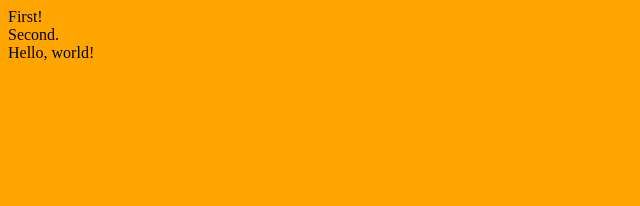
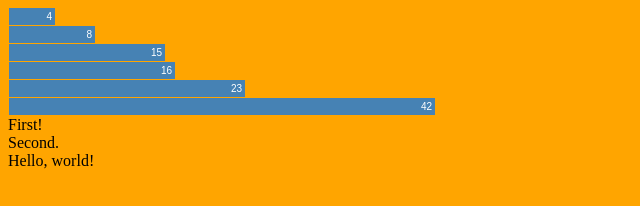
Before and after one commit to leneehe/D3-bar-chart, a plain HTML site: page index.html in a window 1280 px wide. Shown: the whole page, without its empty margins (0-640 px from the left). Drawn offline with Linux system fonts and the light colour scheme.

Commit message:
code a chart manually

```diff
--- a/index.html
+++ b/index.html
@@ -8,6 +8,13 @@
     <script type="text/javascript" src="script.js"></script>
   </head>
   <body>
-    <div class="chart"></div>
+    <div class="chart">
+      <div style="width: 40px;">4</div>
+      <div style="width: 80px;">8</div>
+      <div style="width: 150px;">15</div>
+      <div style="width: 160px;">16</div>
+      <div style="width: 230px;">23</div>
+      <div style="width: 420px;">42</div>
+    </div>
   </body>
 </html>
```
